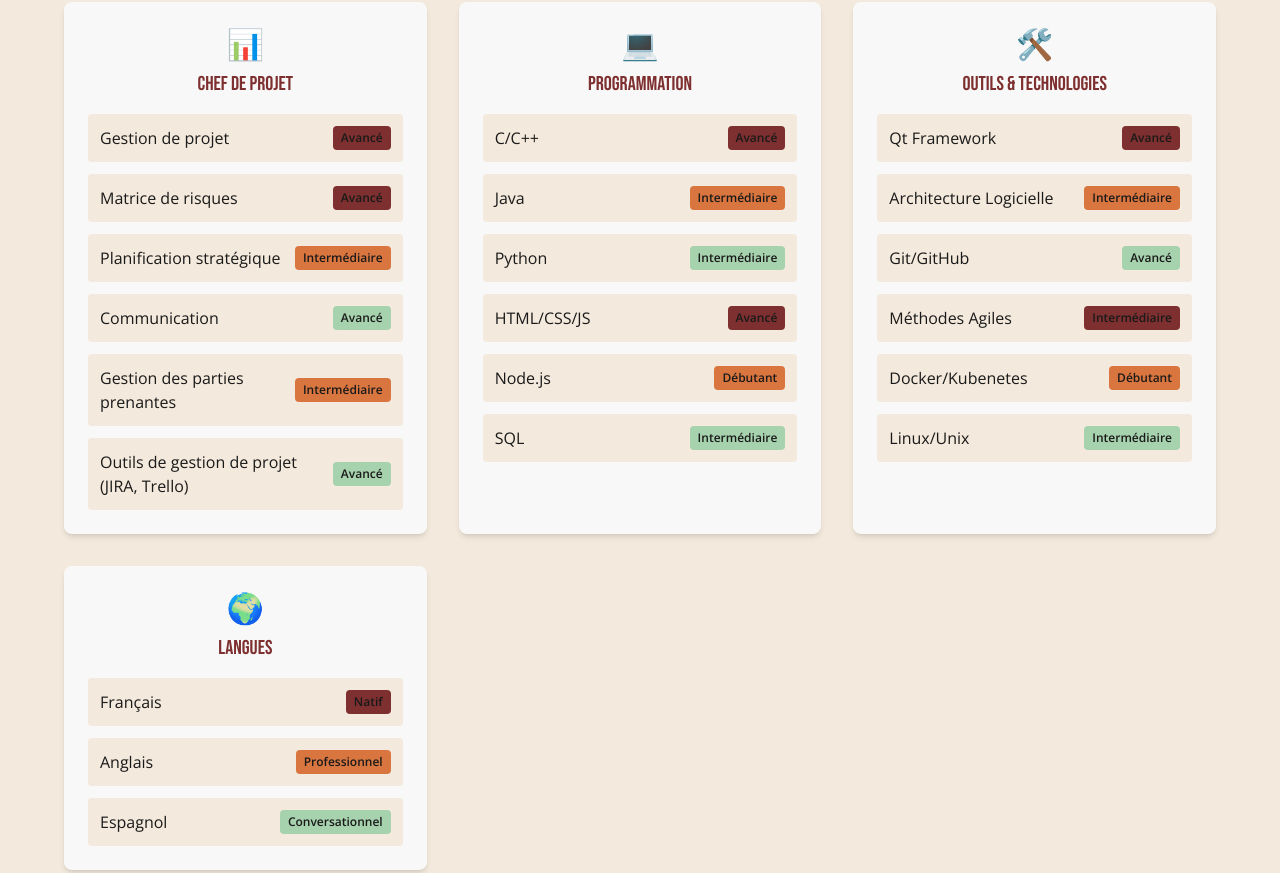
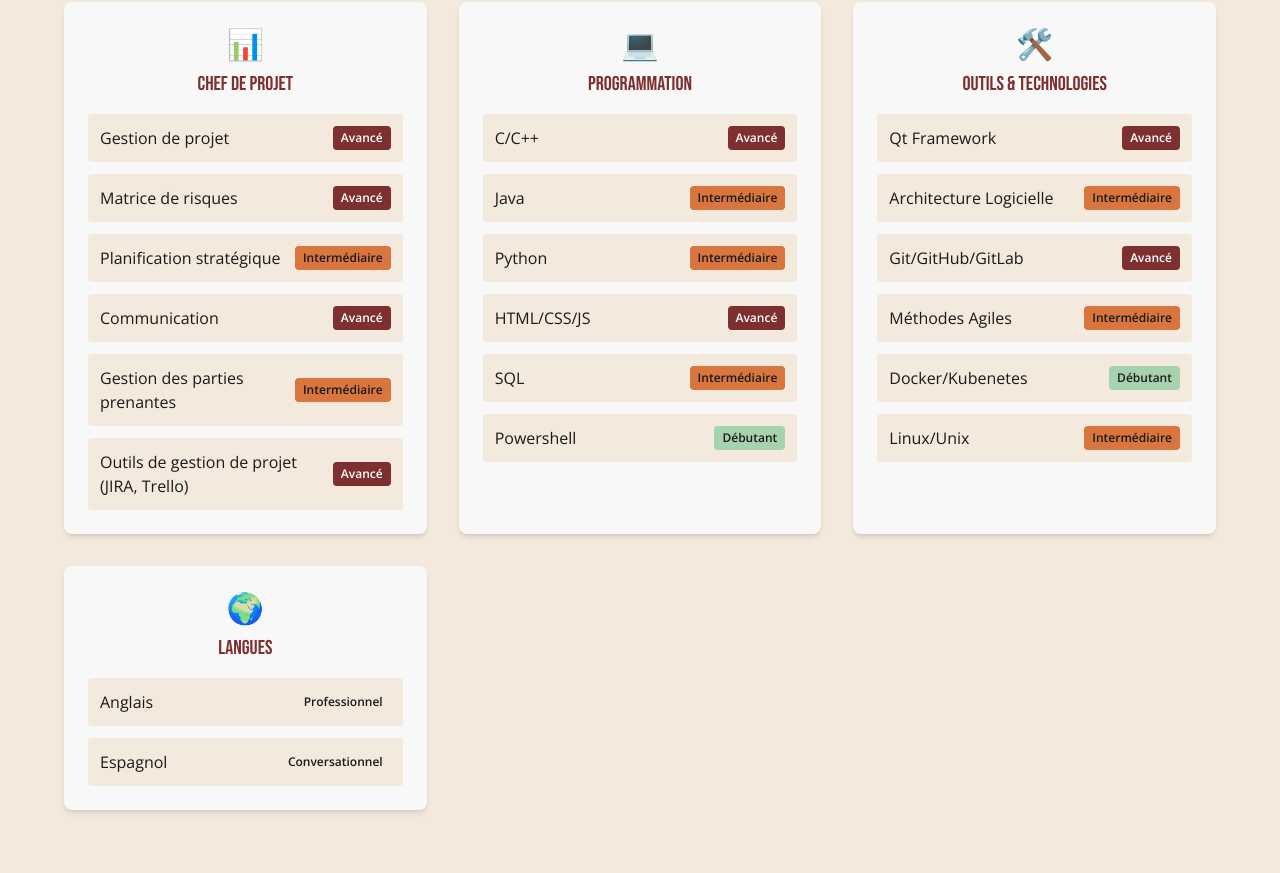
Before and after one commit to mistheo/mistheo.github.io, a plain HTML site: page index.html in a window 1280 px wide. Shown: the part 1660-2533 px from the top of the page. Drawn offline with nearby package versions, Linux system fonts and the light colour scheme.

Commit message:
Update  levels des skills et l'HTML pour une meilleure clareté

```diff
--- a/assets/data/skills.js
+++ b/assets/data/skills.js
@@ -4,12 +4,12 @@ window.skillsData = [
         "title": "Chef de projet",
         "icon": "📊",
         "skills": [
-            { "name": "Gestion de projet", "level": "Avancé", "color": "bg-bordeaux" },
-            { "name": "Matrice de risques", "level": "Avancé", "color": "bg-bordeaux" },
-            { "name": "Planification stratégique", "level": "Intermédiaire", "color": "bg-orange" },
-            { "name": "Communication", "level": "Avancé", "color": "bg-mint" },
-            { "name": "Gestion des parties prenantes", "level": "Intermédiaire", "color": "bg-orange" },
-            { "name": "Outils de gestion de projet (JIRA, Trello)", "level": "Avancé", "color": "bg-mint" }
+            { "name": "Gestion de projet", "level": '3'},
+            { "name": "Matrice de risques", "level": '3'},
+            { "name": "Planification stratégique", "level": '2'},
+            { "name": "Communication", "level": '3'},
+            { "name": "Gestion des parties prenantes", "level": '2'},
+            { "name": "Outils de gestion de projet (JIRA, Trello)", "level": '3'}
         ]
     },
     {
@@ -17,12 +17,12 @@ window.skillsData = [
         "title": "Programmation",
         "icon": "💻",
         "skills": [
-            { "name": "C/C++", "level": "Avancé", "color": "bg-bordeaux" },
-            { "name": "Java", "level": "Intermédiaire", "color": "bg-orange" },
-            { "name": "Python", "level": "Intermédiaire", "color": "bg-mint" },
-            { "name": "HTML/CSS/JS", "level": "Avancé", "color": "bg-bordeaux" },
-            { "name": "Node.js", "level": "Débutant", "color": "bg-orange" },
-            { "name": "SQL", "level": "Intermédiaire", "color": "bg-mint" }
+            { "name": "C/C++", "level": '3'},
+            { "name": "Java", "level": '2' },
+            { "name": "Python", "level": '2'},
+            { "name": "HTML/CSS/JS", "level": '3'},
+            { "name": "SQL", "level": '2'},
+            { "name": "Powershell", "level": '1'}
         ]
     },
     {
@@ -30,12 +30,12 @@ window.skillsData = [
         "title": "Outils & Technologies",
         "icon": "🛠️",
         "skills": [
-            { "name": "Qt Framework", "level": "Avancé", "color": "bg-bordeaux" },
-            { "name": "Architecture Logicielle", "level": "Intermédiaire", "color": "bg-orange" },
-            { "name": "Git/GitHub", "level": "Avancé", "color": "bg-mint" },
-            { "name": "Méthodes Agiles", "level": "Intermédiaire", "color": "bg-bordeaux" },
-            { "name": "Docker/Kubenetes", "level": "Débutant", "color": "bg-orange" },
-            { "name": "Linux/Unix", "level": "Intermédiaire", "color": "bg-mint" }
+            { "name": "Qt Framework", "level": '3' },
+            { "name": "Architecture Logicielle", "level": '2' },
+            { "name": "Git/GitHub/GitLab", "level": '3' },
+            { "name": "Méthodes Agiles", "level": '2' },
+            { "name": "Docker/Kubenetes", "level": '1'},
+            { "name": "Linux/Unix", "level": '2' }
         ]
     },
     {
@@ -43,7 +43,6 @@ window.skillsData = [
         "title": "Langues",
         "icon": "🌍",
         "skills": [
-            { "name": "Français", "level": "Natif", "color": "bg-bordeaux" },
             { "name": "Anglais", "level": "Professionnel", "color": "bg-orange" },
             { "name": "Espagnol", "level": "Conversationnel", "color": "bg-mint" }
         ]
--- a/index.html
+++ b/index.html
@@ -128,6 +128,7 @@
             </div>
             <div class="flex items-center gap-2 mt-2 md:mt-0">
                 <a
+                @click="show = false"
                 :href="window.bannerInoData?.bannerInfo?.ctaLink"
                 class="bg-bordeaux text-cream px-3 py-1 rounded-full font-semibold shadow hover:bg-orange transition"
                 x-text="window.bannerInoData?.bannerInfo?.ctaText"
@@ -257,10 +258,10 @@
 
                 <div class="fade-in">
                     <p class="text-lg mb-6 leading-relaxed">
-                        Je m'appel Théo ! <br>
+                        Je m'appelle Théo ! <br>
                         <br>
                         Actuellement en étudiant en alternance en informatique,<br>
-                        passionné par le développement logiciel et la gestion de projets (et la musique !), je souhaite m'épanouir dans la création de projet innovants et créatif via ma passion de l'informatique.\n
+                        passionné par le développement logiciel et la gestion de projets (et la musique !), je souhaite m'épanouir dans la création de projet innovants et créatifs via ma passion de l'informatique.
                         Ma méthodologie allie rigueur technique et créativité pour transformer les idées en projets concrets.
                     </p>
 
@@ -297,7 +298,15 @@
                             <template x-for="item in skill.skills" :key="item.name">
                                 <div class="bg-cream p-3 rounded transition-all duration-300 hover:bg-mint hover:scale-105 flex items-center justify-between">
                                     <span class="font-medium text-black-matte" x-text="item.name"></span>
-                                    <span class="ml-2 px-2 py-1 rounded text-xs font-semibold" :class="item.color" x-text="item.level"></span>
+                                    <span
+                                        class="ml-2 px-2 py-1 rounded text-xs font-semibold"
+                                        :class="{
+                                            'bg-mint text-black-matte': item.level === '1',
+                                            'bg-orange text-black-matte': item.level === '2',
+                                            'bg-bordeaux text-white': item.level === '3'
+                                        }"
+                                        x-text="item.level === '1' ? 'Débutant' : (item.level === '2' ? 'Intermédiaire' : (item.level === '3' ? 'Avancé' : item.level))"
+                                    ></span>
                                 </div>
                             </template>
                         </div>
```
